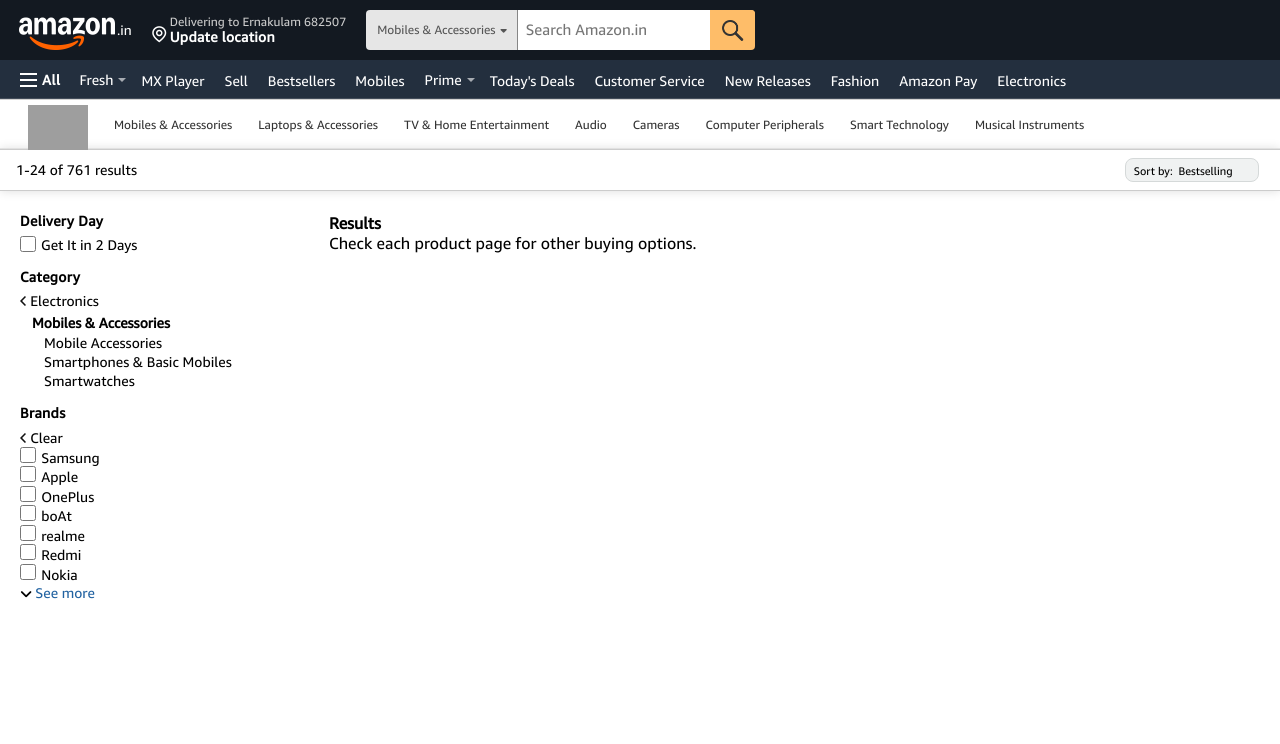
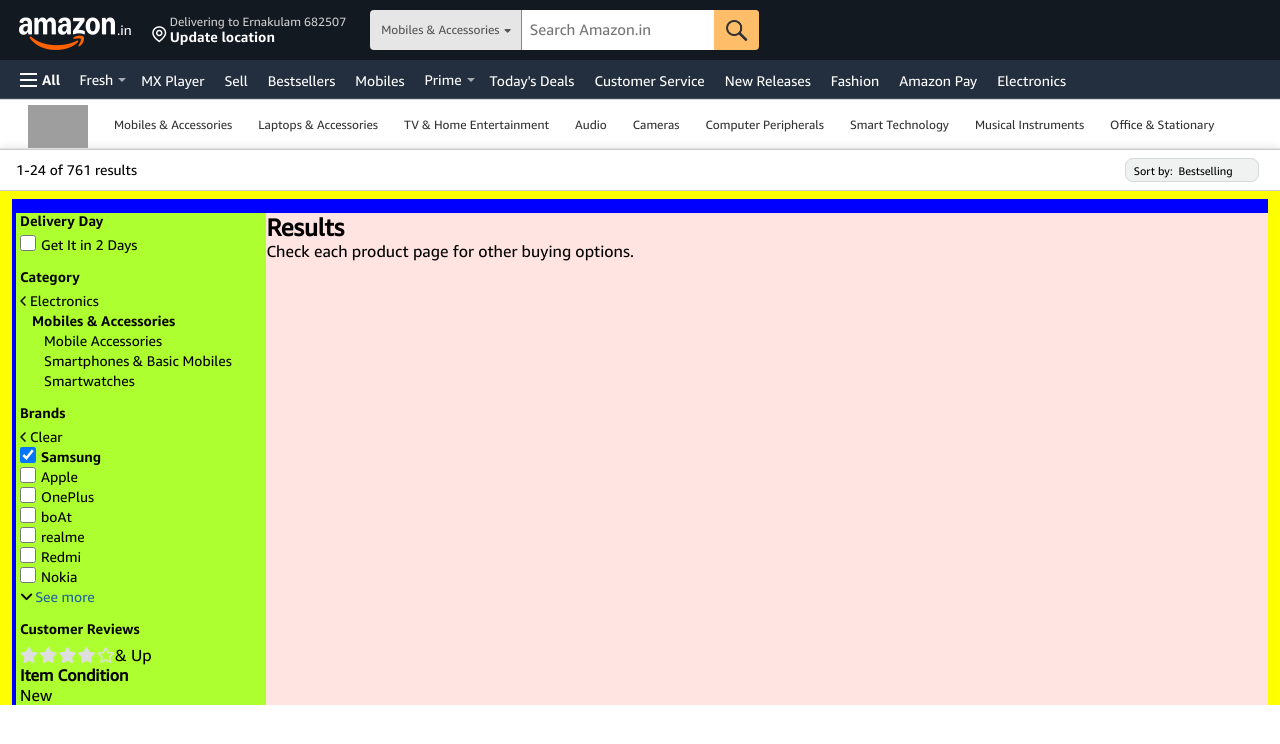
Before and after one commit to Ashwint42/amazon-clone, a plain HTML site: page index.html in a window 1280 px wide. Drawn offline with Linux system fonts and the light colour scheme; grey boxes are pictures that could not be loaded.

Commit message:
chore: repo setup

```diff
--- a/css/device-large.css
+++ b/css/device-large.css
@@ -1,4 +1,3 @@
-@media screen and (min-width: 1100px) {
 body {
     overflow-y: scroll;
 }
@@ -8,6 +7,11 @@
     background-color: #131921;
 }
 
+/* .sticky-nav {
+    display: none;
+    background-color: ;
+} */
+
 .primary-nav {
     width: 100%;
     background-color: #131921;
@@ -16,6 +20,8 @@
     flex-flow: row nowrap;
     height: 60px;
     line-height: 12px;
+    /* position: fixed;
+    top: 0; */
 }
 
 .nav-left {
@@ -119,7 +125,7 @@
     color: var(--text-color-white);
     font-weight: bold;
     white-space-collapse: collapse;
-        letter-spacing: 0.25px;
+    font-family: "Amazon-Ember-Bold";
 }
 
 .nav-center {
@@ -129,7 +135,7 @@
 
 .search-bar {
     display: flex;
-        margin: 0 6px;
+    margin: 0 10px;
     height: 60px;
     padding: 10px 4px 10px 3px;
     width: max-content;
@@ -245,6 +251,7 @@
     padding-left: 11px;
     display: flex;
     align-items: center;
+    /* margin-top: 60px; */
 }
 
 .secondary-left {
@@ -279,7 +286,8 @@
     font-size: 14px;
     line-height: 12px;
     font-weight: bold;
-        letter-spacing: 0.5px;
+    /* letter-spacing: 0.5px; */
+    font-family: "Amazon-Ember-Bold";
     color: var(--text-color-white);
 }
 
@@ -354,6 +362,8 @@
     border-top: 1px solid rgba(0, 0, 0, .17);
     border-bottom: 1px solid rgba(0, 0, 0, .1);
     display: flex;
+    flex-wrap: wrap;
+    overflow: hidden;
 }
 
 .tertiary-nav-wrapper a {
@@ -430,95 +440,100 @@
 
 .content {
     width: 100%;
-        padding-top: 22px;
+    background-color: yellow;
+    padding-top: 0.1px;
 }
 
 .main-content-wrapper {
     max-width: 1800px;
+    padding-top: 14px;
     min-width: 996px;
     width: calc(100vw - 28px + 4px);
     margin: 0 auto;
+    background-color: blue;
+    margin-top: 8px;
     display: flex;
-        /* justify-content: flex-end; */
 }
 
 .sidebar {
-        width: calc(0.25 * (100vw - 28px));
-        min-width: 249px;
-        max-width: 449px;
+    width: calc(0.2 * (100vw - 28px));
+    min-width: 199.2px;
+    max-width: 359.2px;
+    background-color: greenyellow;
     margin-left: 4px;
-        /*sidebar test margin 👆*/
+    padding-right: 12px;
 }
 
 .sidebar-wrapper {
+    width: 100%;
+    height: 100%;
     padding: 0 4px;
-        margin-right: 12px;
+    padding-top: 0;
+    margin-top: 0;
+}
+
+.delivery-day-container {
+    width: 100%;
 }
 
 .delivery-day-heading-wrapper {
-        margin-bottom: 4px;
+    margin-bottom: 8px;
 }
 
-    .delivery-day-heading-wrapper h4 {
+.delivery-day-heading-wrapper p {
     font-size: 14px;
     line-height: 16px;
-        letter-spacing: 0.3px;
-    }
-
-    .delivery-day-checkbox-container {
-        margin-bottom: 16px;
-        display: flex;
-        flex-direction: column;
-        justify-content: flex-start;
-        align-items: space-evenly;
-        /* align-items: center; */
+    font-family: "Amazon-Ember-Bold";
 }
 
 .checkbox-item {
     display: flex;
     align-items: center;
-        margin-top: 3px;
+    margin-bottom: 4px;
 }
 
 .checkbox-item input {
+    border-radius: 4px;
     width: 16px;
     height: 16px;
-        margin-top: -2px;
+    margin-top: -4px
 }
 
-    .checkbox-item span {
+.checkbox-item p {
     font-size: 14px;
     line-height: 16px;
-        vertical-align: middle;
     margin-left: 5px;
-        margin-top: 1px;
 }
 
 .category-container {
-        height: 120px;
+    margin-top: 16px;
 }
 
 .category-heading-wrapper {
-        margin-bottom: 4.5px;
+    margin-bottom: 8px;
 }
 
-    .category-heading-wrapper h4 {
+.category-heading-wrapper p {
     font-size: 14px;
     line-height: 16px;
-        letter-spacing: 0.3px;
-    }
-
-    .electronics-container {
-        height: 96px;
+    font-family: var(--font-bold);
 }
 
 .electronics {
+    display: flex;
+    align-items: center;
     margin-bottom: 4px;
 }
 
-    .electronics .electronics-text {
+.electronics-arrow {
     font-size: 14px;
     line-height: 16px;
+}
+
+.electronics p {
+    font-size: 14px;
+    line-height: 16px;
+    margin-left: 4px;
 }
 
 .mobile-heading {
@@ -526,22 +541,20 @@
     margin-bottom: 4px;
 }
 
-    .mobile-heading h4 {
+.mobile-heading p {
     font-size: 14px;
-    }
-
-    .mobile-items {
-        margin-left: 24px;
+    line-height: 16px;
+    font-family: var(--font-bold);
 }
 
 .mobile-items p {
     font-size: 14px;
     line-height: 16px;
-        margin-bottom: 3px;
+    margin-left: 24px;
+    margin-bottom: 4px;
 }
 
 .brands-container {
-        height: 200px;
     margin-top: 16px;
 }
 
@@ -549,56 +562,103 @@
     margin-bottom: 8px;
 }
 
-    .brand-heading h4 {
+.brand-heading p {
     font-size: 14px;
     line-height: 16px;
-        letter-spacing: 0.3px;
+    font-family: var(--font-bold);
 }
 
 .clear-button {
-        margin-top: -2px;
-    }
-
-    .clear-button .clear-text {
+    margin-bottom: 4px;
+    display: flex;
+    align-items: center;
     font-size: 14px;
     line-height: 16px;
 }
 
-    .brand-item {
-        margin-top: -0.5px;
-        /* margin-bottom: 4px; */
+.clear-button p {
+    margin-left: 4px;
 }
 
-    .brand-checkbox {
+/* .brand-items {
+    margin-bottom: 16px;
+} */
+
+.brand-item {
+    margin-bottom: 4px;
+    display: flex;
+    align-items: center;
+    font-size: 14px;
+    line-height: 16px;
+}
+
+.brand-item input {
     width: 16px;
     height: 16px;
+    border-radius: 4px;
+    margin-top: -4px;
 }
 
-    .brand-name {
+.brand-item label {
     font-size: 14px;
     line-height: 16px;
-        vertical-align: baseline;
-        margin-left: 1px;
+    margin-left: 5px;
 }
 
 .see-more-container {
     display: flex;
-        justify-content: flex-start;
-        align-items: center;
+    font-size: 14px;
+    line-height: 16px;
+    margin-bottom: 16px;
 }
 
-    .see-more-down-arrow {
-        font-size: 14px;
-        font-weight: bold;
-        margin-top: 1px;
+.see-more-container p i {
+    font-weight: bolder;
+    font-size: 15px;
 }
 
 .see-more-text {
-        display: inline-block;
     font-size: 14px;
     line-height: 16px;
-        margin-top: 1px;
     color: var(--text-color-blue);
-        margin-left: 3px;
+    margin-left: 2px;
 }
+
+.customer-ratings-heading-wrapper {
+    margin-bottom: 8px;
 }
+
+.customer-ratings-heading-wrapper p {
+    font-size: 14px;
+    line-height: 16px;
+    font-family: "Amazon-Ember-Bold";
+}
+
+.stars-container {
+    display: flex;
+}
+
+.stars-wrapper {
+    width: 95px;
+}
+
+
+.stars-wrapper .stars {
+    color: #dedede;
+}
+
+#twoStar,
+#threeStar,
+#fourStar,
+#fiveStar {
+    margin-left: -3px;
+}
+
+.stars-wrapper {}
+
+.main-section-right {
+    background-color: mistyrose;
+    width: calc(.8 * (100vw - 28px));
+    min-width: 796.8px;
+    max-width: 1436.8px;
+}
--- a/css/preset.css
+++ b/css/preset.css
@@ -2,12 +2,20 @@
     font-family: "Amazon-Ember";
     src: url(../assets/fonts/Amazon-Ember.woff2);
 }
+
+@font-face {
+    font-family: "Amazon-Ember-Bold";
+    src: url(../assets/fonts/AmazonEmber_Bd.ttf);
+}
+
+
 
 :root {
     --text-color-black: #0f1111;
     --text-color-blue: #2162a1;
     --text-color-white: #FFFFFF;
     --button-color: #ffd814;
+    --font-bold: "Amazon-Ember-Bold"
 }
 
 * {
--- a/index.html
+++ b/index.html
@@ -56,6 +56,7 @@
                     </div>
                 </div>
             </div>
+
             <div class="secondary-nav">
                 <div class="secondary-left">
                     <a>
@@ -107,6 +108,7 @@
                     <a>Computer Peripherals</a>
                     <a>Smart Technology</a>
                     <a>Musical Instruments</a>
+                    <a>Office & Stationary</a>
                 </div>
             </div>
         </nav>
@@ -127,26 +129,25 @@
 
         <div class="content">
             <div class="main-content-wrapper">
-                <div class="sidebar">
+                <aside class="sidebar">
                     <div class="sidebar-wrapper">
-                        <div class="delivery-day-container">
+
+                        <section class="delivery-day-container">
                             <div class="delivery-day-heading-wrapper">
-                                <h4>Delivery Day</h4>
+                                <p>Delivery Day</p>
                             </div>
                             <div class="delivery-day-checkbox-container">
                                 <div class="checkbox-item">
                                     <input type="checkbox" id="delivery-checkbox">
-                                    <span>Get It in 2 Days</span>
+                                    <p>Get It in 2 Days</p>
                                 </div>
-                                <!-- <div class="checkbox-item">
-                                    <input type="checkbox" id="delivery-checkbox">
-                                    <span>Get It in 2 Days</span>
-                                </div> -->
+
                             </div>
-                        </div>
+                        </section>
+
                         <div class="category-container">
                             <div class="category-heading-wrapper">
-                                <h4>Category</h4>
+                                <p>Category</p>
                             </div>
                             <div class="electronics-container">
                                 <div class="electronics">
@@ -163,11 +164,11 @@
                                             </g>
                                         </svg>
                                     </span>
-                                    <span class="electronics-text">Electronics</span>
+                                    <p class="electronics-text">Electronics</p>
                                 </div>
                                 <div class="mobiles-container">
                                     <div class="mobile-heading">
-                                        <h4>Mobiles & Accessories</h4>
+                                        <p>Mobiles & Accessories</p>
                                     </div>
                                     <div class="mobile-items">
                                         <p>Mobile Accessories</p>
@@ -181,7 +182,7 @@
 
                         <div class="brands-container">
                             <div class="brand-heading">
-                                <h4>Brands</h4>
+                                <p>Brands</p>
                             </div>
                             <div class="clear-button">
                                 <span class="clear-arrow">
@@ -195,36 +196,37 @@
                                         </g>
                                     </svg>
                                 </span>
-                                <span class="clear-text">Clear</span>
+                                <p class="clear-text">Clear</p>
                             </div>
                             <ul class="brand-items">
                                 <li class="brand-item">
-                                    <input type="checkbox" class="brand-checkbox" name="brand">
-                                    <span class="brand-name">Samsung</span>
+                                    <input type="checkbox" class="brand-checkbox" id="samsung" checked>
+                                    <label for="samsung" class="brand-name"
+                                        style="font-family: Amazon-Ember-Bold;">Samsung</span>
+                                </li>
+                                <li class="brand-item">
+                                    <input type="checkbox" class="brand-checkbox" name="apple">
+                                    <label class="brand-name">Apple</label>
+                                </li>
+                                <li class="brand-item">
+                                    <input type="checkbox" class="brand-checkbox" name="oneplus">
+                                    <label class="brand-name">OnePlus</label>
+                                </li>
+                                <li class="brand-item">
+                                    <input type="checkbox" class="brand-checkbox" name="boat">
+                                    <label class="brand-name">boAt</label>
+                                </li>
+                                <li class="brand-item">
+                                    <input type="checkbox" class="brand-checkbox" name="realme">
+                                    <label class="brand-name">realme</label>
+                                </li>
+                                <li class="brand-item">
+                                    <input type="checkbox" class="brand-checkbox" name="redmi">
+                                    <label class="brand-name">Redmi</label>
                                 </li>
                                 <li class="brand-item">
                                     <input type="checkbox" class="brand-checkbox" name="brand">
-                                    <span class="brand-name">Apple</span>
-                                </li>
-                                <li class="brand-item">
-                                    <input type="checkbox" class="brand-checkbox" name="brand">
-                                    <span class="brand-name">OnePlus</span>
-                                </li>
-                                <li class="brand-item">
-                                    <input type="checkbox" class="brand-checkbox" name="brand">
-                                    <span class="brand-name">boAt</span>
-                                </li>
-                                <li class="brand-item">
-                                    <input type="checkbox" class="brand-checkbox" name="brand">
-                                    <span class="brand-name">realme</span>
-                                </li>
-                                <li class="brand-item">
-                                    <input type="checkbox" class="brand-checkbox" name="brand">
-                                    <span class="brand-name">Redmi</span>
-                                </li>
-                                <li class="brand-item">
-                                    <input type="checkbox" class="brand-checkbox" name="brand">
-                                    <span class="brand-name">Nokia</span>
+                                    <label class="brand-name">Nokia</label>
                                 </li>
                             </ul>
                             <div class="see-more-container">
@@ -233,22 +235,42 @@
                             </div>
                         </div>
 
+                        <div class="customer-ratings-container">
+                            <div class="customer-ratings-heading-wrapper">
+                                <p>Customer Reviews</p>
+                            </div>
+                            <div class="stars-container">
+                                <div class="stars-wrapper">
+                                    <i class="fa-solid fa-star stars" id="oneStar"></i>
+                                    <i class="fa-solid fa-star stars" id="twoStar"></i>
+                                    <i class="fa-solid fa-star stars" id="threeStar"></i>
+                                    <i class="fa-solid fa-star stars" id="fourStar"></i>
+                                    <i class="fa-regular fa-star stars" id="fiveStar"></i>
+                                </div>
+                                <span class="stars-up-text">& Up </span>
+                            </div>
+                        </div>
+
+                        <div class="item-condition-container">
+                            <h4>Item Condition</h4>
+                            <p>New</p>
+                        </div>
+
                     </div>
-                </div>
-                <div class="results-wrapper">
-                    <div class="results-heading-container">
-                        <div class="result-heading">
-                            <h4>Results</h4>
-                        </div>
-                        <div class="result-heading-follower">
-                            <p>Check each product page for other buying options.</p>
-                        </div>
+                </aside>
+
+                <section class="main-section-right">
+                    <div class="product-result-container">
+                        <h2>Results</h2>
+                        <p>Check each product page for other buying options.</p>
                     </div>
-                    <div class="rendered-results"></div>
-                </div>
+                </section>
+
             </div>
         </div>
     </main>
+
+
 
     <script type="module" src="./js/main.js"></script>
 </body>
--- /dev/null
+++ b/js/Card.js
@@ -0,0 +1,3 @@
+function renderCard(brand){
+
+}
```
Also changed, not shown: js/filter.js (added, +15 -0 lines), js/main.js (+26 -0 lines), js/utils.js (added, +43 -0 lines), assets/fonts/AmazonEmber_Bd.ttf (added), assets/images/stars.png (added). Lines whose indentation alone changed are shown as unchanged.
